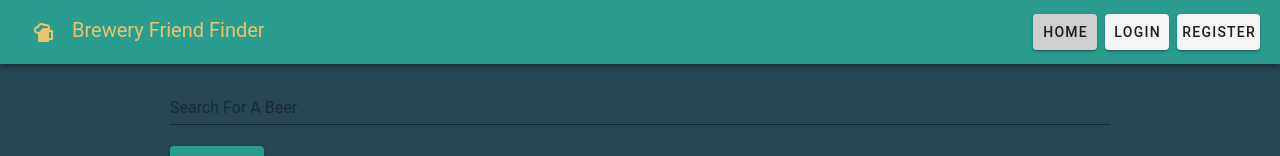
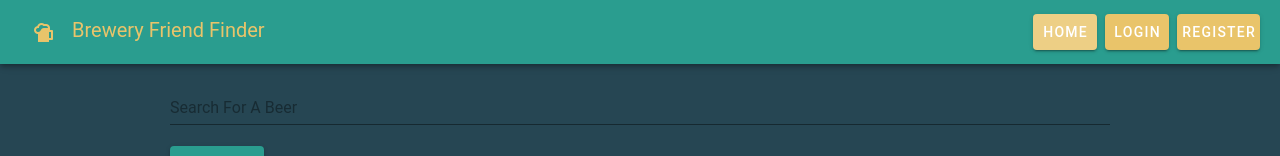
Before and after one commit to adeckert1010/BreweryFinder, a Vue app in the folder vue_starter_dotnet/frontend/: page / in a window 1280 px wide. Shown: the top 156 px of the page. Built offline with nearby package versions, Linux system fonts and the light colour scheme; no server answers.

Commit message:
a couple more changes to nav

```diff
--- a/vue_starter_dotnet/frontend/src/App.vue
+++ b/vue_starter_dotnet/frontend/src/App.vue
@@ -5,22 +5,22 @@
         <router-link id="nav-bar-title" :to="{name: 'home'}"> <v-icon class="pa-2 ma-2" color="info">mdi-glass-mug-variant</v-icon>Brewery Friend Finder</router-link>
       </v-toolbar-title>
       <v-spacer></v-spacer>
-      <v-btn class="pa-1 ma-1" v-if="getUser()">{{getUser().sub}}</v-btn>
-      <v-btn class="pa-1 ma-1" to="/">
+      <v-btn class="pa-1 ma-1 info" v-if="getUser()">{{getUser().sub}}</v-btn>
+      <v-btn class="pa-1 ma-1 info" to="/">
         Home
         <!-- <router-link :to="{name: 'home'}">Home</router-link> -->
       </v-btn>
       <!-- <span v-if="$auth.loading"> -->
       <!-- <v-btn @authenticated="user=getUser"  v-if="user" to="/logout" > -->
-      <v-btn class="pa-1 ma-1" v-if="getUser()" to="/logout">
+      <v-btn class="pa-1 ma-1 accent" v-if="getUser()" to="/logout">
         Logout
         <!-- <router-link :to="{name: 'logout'}">Logout</router-link> -->
       </v-btn>
-      <v-btn class="pa-1 ma-1" v-if="!getUser()" to="/login">
+      <v-btn class="pa-1 ma-1 info" v-if="!getUser()" to="/login">
         Login
         <!-- <router-link :to="{name: 'login'}">Login</router-link> -->
       </v-btn>
-      <v-btn class="pa-1 ma-1" v-if="!getUser()" to="/register">
+      <v-btn class="pa-1 ma-1 info" v-if="!getUser()" to="/register">
         Register
         <!-- <router-link :to="{name: 'login'}">Login</router-link> -->
       </v-btn>
```
